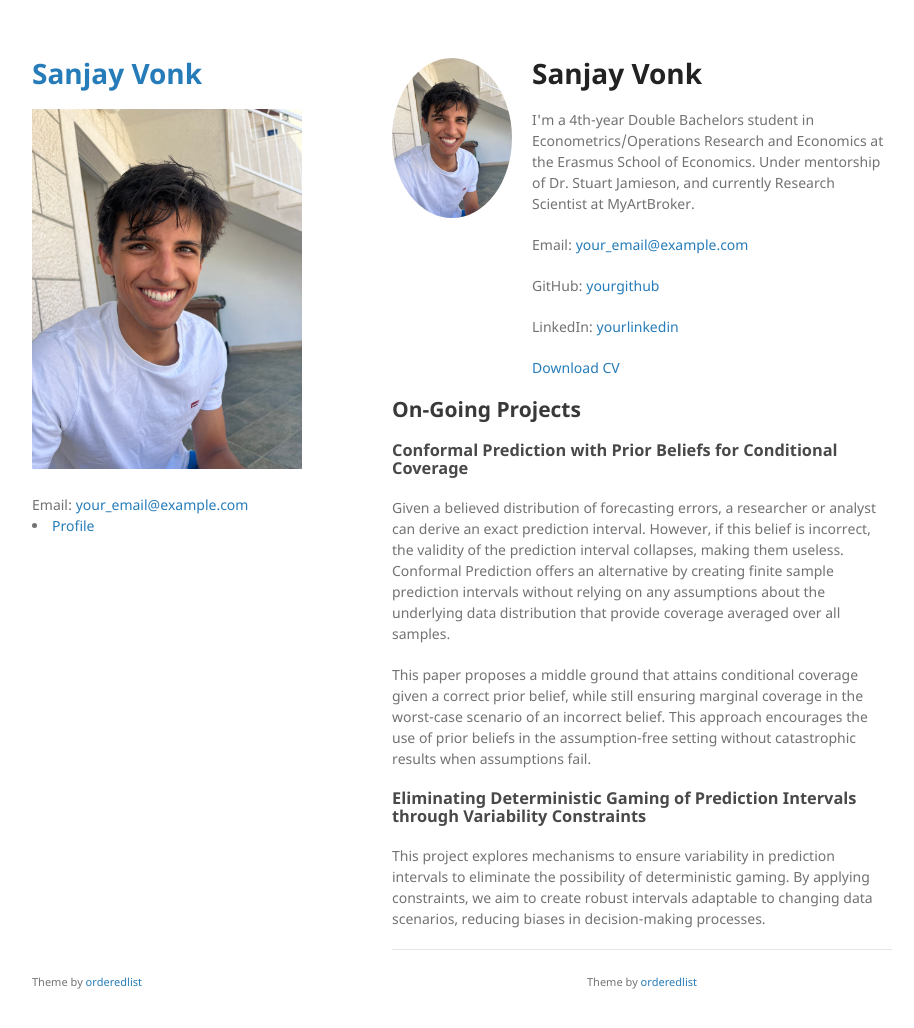
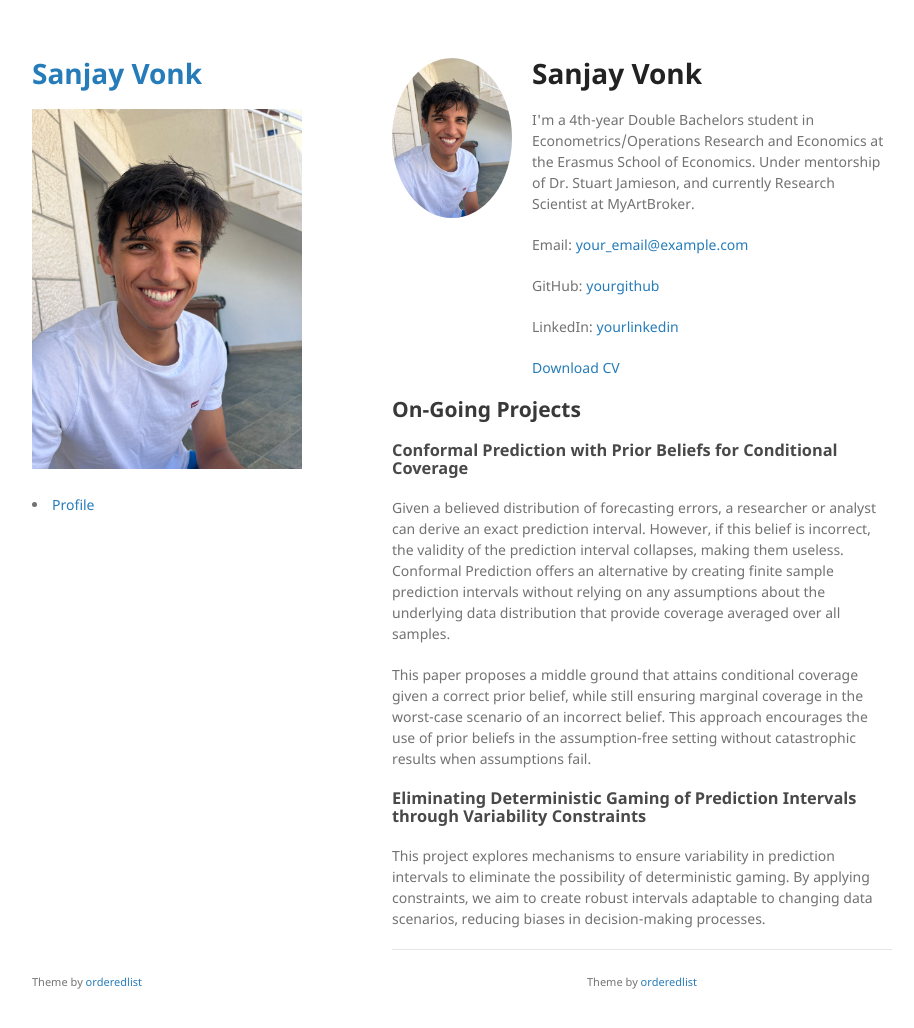
Before and after one commit to sanjayvonk/sanjayvonk.github.io, a Jekyll site: the page built from index.md, in a window 1280 px wide and 1061 px high. Shown: the top 1028 px of the window, without its empty margins (178-1092 px from the left). Built offline with Jekyll 4.4.1, drawn with Linux system fonts in a browser that asks for light colours; the repository's description, which GitHub fills in, is left out.

Commit message:
Update default.html

```diff
--- a/_layouts/default.html
+++ b/_layouts/default.html
@@ -37,7 +37,6 @@
           <li><a href="{{ site.github.repository_url }}">View On <strong>GitHub</strong></a></li>
         </ul>
         {% endif %}
-        Email: <a href="mailto:your_email@example.com">your_email@example.com</a></li>
         {% assign sorted = site.html_pages | sort:"rank" %}
         {% for item in sorted %}
           {% if item.path != "index.md" and item.title and item.rank %}
```
